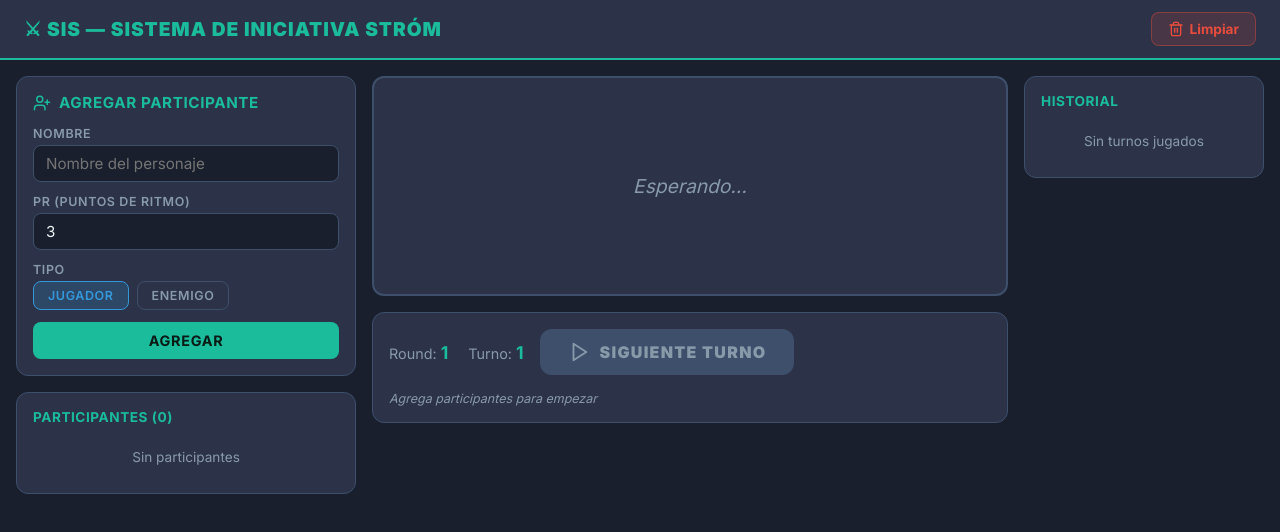
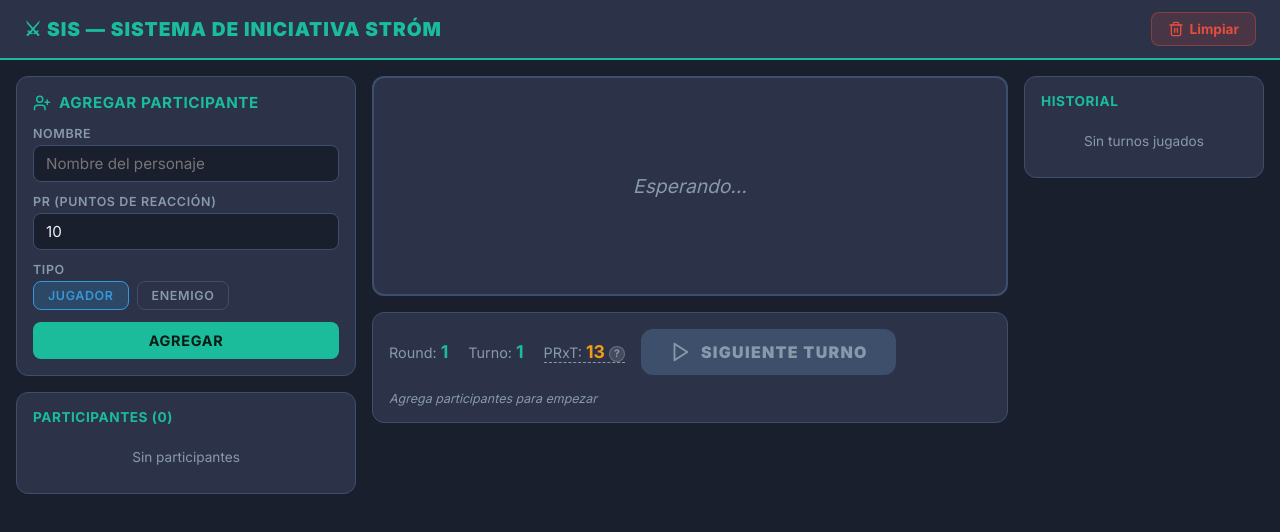
Before and after one commit to Yeicogm/SIS, a React (Vite) app in the folder sis-turno/: page / in a window 1280 px wide. Shown: the top 532 px of the page. Built offline with nearby package versions, Linux system fonts and the light colour scheme.

Commit message:
feat: agregar lógica para mostrar información sobre PRxT y optimizar el cálculo de PR en participantes

```diff
--- a/sis-turno/src/App.css
+++ b/sis-turno/src/App.css
@@ -518,6 +518,108 @@ body {
   font-size: 1.1rem;
 }
 
+.contador-prt {
+  cursor: help;
+  border-bottom: 1px dashed var(--color-texto-muted);
+}
+
+.contador-prt strong {
+  color: var(--color-amarillo);
+}
+
+.prt-hint {
+  display: inline-flex;
+  align-items: center;
+  justify-content: center;
+  width: 16px;
+  height: 16px;
+  border-radius: 50%;
+  background: rgba(255, 255, 255, 0.12);
+  color: var(--color-texto-muted);
+  font-size: 0.65rem;
+  font-weight: 700;
+  margin-left: 4px;
+  vertical-align: middle;
+  border: 1px solid rgba(255, 255, 255, 0.2);
+  cursor: pointer;
+  transition: background 0.15s;
+  font-family: inherit;
+  line-height: 1;
+}
+
+.prt-hint:hover {
+  background: rgba(255, 255, 255, 0.22);
+}
+
+.prt-popover {
+  position: relative;
+  background: var(--color-panel);
+  border: 1px solid var(--color-amarillo);
+  border-radius: var(--radio-md);
+  padding: 14px 16px 12px;
+  font-size: 0.82rem;
+  line-height: 1.6;
+  width: 100%;
+  margin-top: 4px;
+  box-shadow: 0 4px 20px rgba(0, 0, 0, 0.4);
+}
+
+.prt-popover-cerrar {
+  position: absolute;
+  top: 8px;
+  right: 10px;
+  background: none;
+  border: none;
+  color: var(--color-texto-muted);
+  cursor: pointer;
+  font-size: 0.8rem;
+  padding: 0;
+  line-height: 1;
+}
+
+.prt-popover-cerrar:hover {
+  color: #fff;
+}
+
+.prt-popover-titulo {
+  font-weight: 700;
+  color: var(--color-amarillo);
+  margin: 0 0 8px;
+  font-size: 0.85rem;
+}
+
+.prt-popover-lista {
+  list-style: none;
+  margin: 0 0 8px;
+  padding: 0;
+  display: flex;
+  flex-direction: column;
+  gap: 4px;
+}
+
+.prt-popover-lista li {
+  color: var(--color-texto-secundario);
+}
+
+.prt-popover-lista strong {
+  color: var(--color-texto-principal);
+}
+
+.prt-nota {
+  font-size: 0.72rem;
+  color: var(--color-exito);
+  margin-left: 4px;
+}
+
+.prt-ejemplo {
+  margin: 0;
+  font-size: 0.75rem;
+  color: var(--color-texto-muted);
+  font-style: italic;
+  border-top: 1px solid var(--color-panel-borde);
+  padding-top: 6px;
+}
+
 .btn-turno {
   display: flex;
   align-items: center;
@@ -693,6 +795,8 @@ body {
   overflow: hidden;
   text-overflow: ellipsis;
   white-space: nowrap;
+  min-width: 0;
+  flex: 1;
 }
 
 .prob-rojo .prob-nombre {
@@ -740,6 +844,14 @@ body {
   font-weight: 500;
   font-size: 0.78rem;
   padding: 2px 0;
+  gap: 6px;
+}
+
+.prob-jugadas-count {
+  color: #4a6fa5;
+  font-size: 0.72rem;
+  font-weight: 700;
+  flex-shrink: 0;
 }
 
 /* =============================================
--- a/sis-turno/src/App.tsx
+++ b/sis-turno/src/App.tsx
@@ -41,10 +41,14 @@ function App() {
     }
   }, [estado.esperandoNuevoRound, estado.round]);
 
+  const ultimoAnunciadoRef = useRef<string | null>(null);
+
   // TTS: anuncia al participante seleccionado
   useEffect(() => {
     if (estado.nombreAnunciado === null) return;
-    hablar(`${estado.nombreAnunciado}, te toca`);
+    const otraVez = estado.nombreAnunciado === ultimoAnunciadoRef.current;
+    hablar(otraVez ? `${estado.nombreAnunciado}, ¡otra vez!` : `${estado.nombreAnunciado}, te toca`);
+    ultimoAnunciadoRef.current = estado.nombreAnunciado;
   }, [estado.turnoActual]);
 
   // Persiste participantes en localStorage cada vez que cambian
@@ -94,6 +98,9 @@ function App() {
             esJugador={estado.esJugadorAnunciado}
             esperandoNuevoRound={estado.esperandoNuevoRound}
             round={estado.round}
+            otraVez={
+              estado.nombreAnunciado !== null && estado.nombreAnunciado === estado.historial[1]?.nombre
+            }
           />
           <PanelTurno
             participantes={estado.participantes}
--- a/sis-turno/src/components/AnuncioActual.tsx
+++ b/sis-turno/src/components/AnuncioActual.tsx
@@ -6,9 +6,10 @@ interface Props {
   esJugador: boolean | null;
   esperandoNuevoRound: boolean;
   round: number;
+  otraVez?: boolean;
 }
 
-export function AnuncioActual({ nombre, esJugador, esperandoNuevoRound, round }: Props) {
+export function AnuncioActual({ nombre, esJugador, esperandoNuevoRound, round, otraVez }: Props) {
   const [animado, setAnimado] = useState(false);
 
   useEffect(() => {
@@ -41,7 +42,7 @@ export function AnuncioActual({ nombre, esJugador, esperandoNuevoRound, round }:
             <Skull size={40} className="anuncio-icono" />
           )}
           <p className="anuncio-nombre">{nombre}</p>
-          <p className="anuncio-subtitulo">¡Te toca!</p>
+          <p className="anuncio-subtitulo">{otraVez ? "¡Otra vez!" : "¡Te toca!"}</p>
         </div>
       ) : (
         <div className="anuncio-esperando">
--- a/sis-turno/src/components/FormularioAgregar.tsx
+++ b/sis-turno/src/components/FormularioAgregar.tsx
@@ -10,7 +10,7 @@ interface Props {
 
 export function FormularioAgregar({ onAgregar }: Props) {
   const [nombre, setNombre] = useState("");
-  const [pr, setPr] = useState(3);
+  const [pr, setPr] = useState(10);
   const [esJugador, setEsJugador] = useState(true);
   const [error, setError] = useState("");
 
@@ -59,7 +59,7 @@ export function FormularioAgregar({ onAgregar }: Props) {
       </div>
 
       <div className="campo">
-        <label htmlFor="pr">PR (Puntos de Ritmo)</label>
+        <label htmlFor="pr">PR (Puntos de Reacción)</label>
         <input
           id="pr"
           type="number"
--- a/sis-turno/src/components/ListaParticipantes.tsx
+++ b/sis-turno/src/components/ListaParticipantes.tsx
@@ -45,7 +45,9 @@ export function ListaParticipantes({ participantes, onEliminar }: Props) {
                   <span className={`badge-pr ${p.pr > 0 ? "pr-activo" : "pr-cero"}`}>{p.pr}</span>
                 </td>
                 <td className="celda-jugadas">
-                  <span className={`badge-jugadas ${(p.vecesJugadas ?? 0) === 0 ? "jugadas-cero" : "jugadas-ok"}`}>
+                  <span
+                    className={`badge-jugadas ${(p.vecesJugadas ?? 0) === 0 ? "jugadas-cero" : "jugadas-ok"}`}
+                  >
                     {p.vecesJugadas ?? 0}
                   </span>
                 </td>
--- a/sis-turno/src/components/PanelTurno.tsx
+++ b/sis-turno/src/components/PanelTurno.tsx
@@ -1,5 +1,7 @@
 import { Play } from "lucide-react";
+import { useState } from "react";
 import { Participante } from "../types";
+import { PR_X_TURNO } from "../utils/seleccionarSiguiente";
 
 interface Props {
   participantes: Participante[];
@@ -11,6 +13,7 @@ interface Props {
 export function PanelTurno({ participantes, round, turnoActual, onSiguienteTurno }: Props) {
   const hayParticipantes = participantes.length > 0;
   const habilitado = hayParticipantes;
+  const [mostrarInfo, setMostrarInfo] = useState(false);
 
   return (
     <div className="panel-turno">
@@ -20,6 +23,16 @@ export function PanelTurno({ participantes, round, turnoActual, onSiguienteTurno
         </span>
         <span className="contador">
           Turno: <strong>{turnoActual}</strong>
+        </span>
+        <span className="contador contador-prt">
+          PRxT: <strong>{PR_X_TURNO}</strong>
+          <button
+            className="prt-hint"
+            onClick={() => setMostrarInfo((v) => !v)}
+            aria-label="Explicación del cálculo PRxT"
+          >
+            ?
+          </button>
         </span>
       </div>
       <button
@@ -31,6 +44,29 @@ export function PanelTurno({ participantes, round, turnoActual, onSiguienteTurno
         SIGUIENTE TURNO
       </button>
       {!hayParticipantes && <span className="hint-turno">Agrega participantes para empezar</span>}
+      {mostrarInfo && (
+        <div className="prt-popover">
+          <button className="prt-popover-cerrar" onClick={() => setMostrarInfo(false)}>
+            ✕
+          </button>
+          <p className="prt-popover-titulo">Cálculo PRxT = {PR_X_TURNO}</p>
+          <ul className="prt-popover-lista">
+            <li>
+              <strong>Seleccionado:</strong> PR − {PR_X_TURNO} − (jugadas × 2)
+            </li>
+            <li>
+              <strong>Sin jugar aún:</strong> max(1, PR − 1) <span className="prt-nota">no baja de 1</span>
+            </li>
+            <li>
+              <strong>Ya jugó (PR ≥ 3):</strong> max(0, PR − 1 − jugadas)
+            </li>
+            <li>
+              <strong>Ya jugó (PR &lt; 3):</strong> max(0, PR − 1)
+            </li>
+          </ul>
+          <p className="prt-ejemplo">Ej: PR=24 → juega 2 veces (24−13=11, 11−15≤0)</p>
+        </div>
+      )}
     </div>
   );
 }
--- a/sis-turno/src/components/ProbabilidadProximo.tsx
+++ b/sis-turno/src/components/ProbabilidadProximo.tsx
@@ -30,7 +30,7 @@ export function ProbabilidadProximo({ participantes }: Props) {
   if (participantes.length === 0) return null;
 
   const activos = [...participantes].filter((p) => p.pr > 0).sort((a, b) => b.pr - a.pr);
-  const yaJugaron = participantes.filter((p) => p.pr === 0);
+  const yaJugaron = participantes.filter((p) => (p.vecesJugadas ?? 0) >= 1);
   const totalPR = activos.reduce((sum, p) => sum + p.pr, 0);
   const { aviso } = calcularVelocidadGrupo(participantes);
 
@@ -69,6 +69,7 @@ export function ProbabilidadProximo({ participantes }: Props) {
             {yaJugaron.map((p) => (
               <li key={p.id} className="prob-item prob-jugado">
                 <span className="prob-nombre">{p.nombre}</span>
+                <span className="prob-jugadas-count">{p.vecesJugadas}×</span>
               </li>
             ))}
           </ul>
--- a/sis-turno/src/utils/seleccionarSiguiente.ts
+++ b/sis-turno/src/utils/seleccionarSiguiente.ts
@@ -1,4 +1,6 @@
 import { Participante } from "../types";
+
+export const PR_X_TURNO = 13;
 
 interface ResultadoSeleccion {
   seleccionado: Participante | null;
@@ -30,14 +32,22 @@ export function seleccionarSiguiente(participantes: Participante[]): ResultadoSe
   const indice = Math.floor(Math.random() * listaPonderada.length);
   const seleccionado = listaPonderada[indice];
 
-  // Actualizar PR: seleccionado → 0 y vecesJugadas++, demás activos → PR - 1 (mínimo 1 si aún no han jugado)
   const actualizados = participantes.map((p) => {
+    const veces = p.vecesJugadas ?? 0;
+
     if (p.id === seleccionado.id) {
-      return { ...p, pr: 0, vecesJugadas: (p.vecesJugadas ?? 0) + 1 };
+      // Seleccionado: PR baja por PRxTurno + (acciones previas * 2), nunca menos de 0
+      const nuevoPR = Math.max(0, p.pr - PR_X_TURNO - veces * 2);
+      return { ...p, pr: nuevoPR, vecesJugadas: veces + 1 };
     } else if (p.pr > 0) {
-      // Si aún no ha jugado en este round, su PR no baja de 1
-      const minPR = (p.vecesJugadas ?? 0) === 0 ? 1 : 0;
-      return { ...p, pr: Math.max(minPR, p.pr - 1) };
+      if (veces === 0) {
+        // Aún no ha jugado: PR no puede bajar de 1
+        return { ...p, pr: Math.max(1, p.pr - 1) };
+      } else {
+        // Ya jugó: decay más rápido según las veces que lleva jugadas
+        const nuevoPR = p.pr < 3 ? Math.max(0, p.pr - 1) : Math.max(0, p.pr - 1 - veces);
+        return { ...p, pr: nuevoPR };
+      }
     }
     return p;
   });
```
